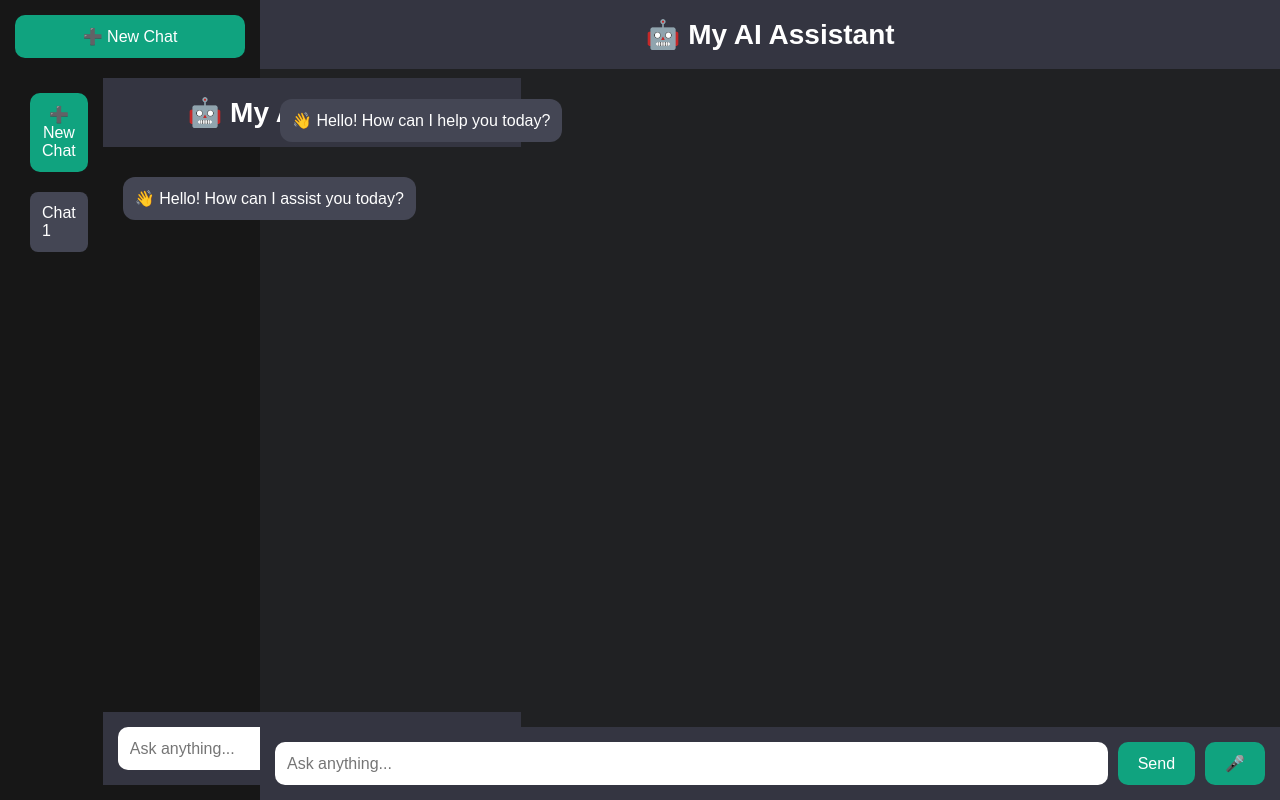
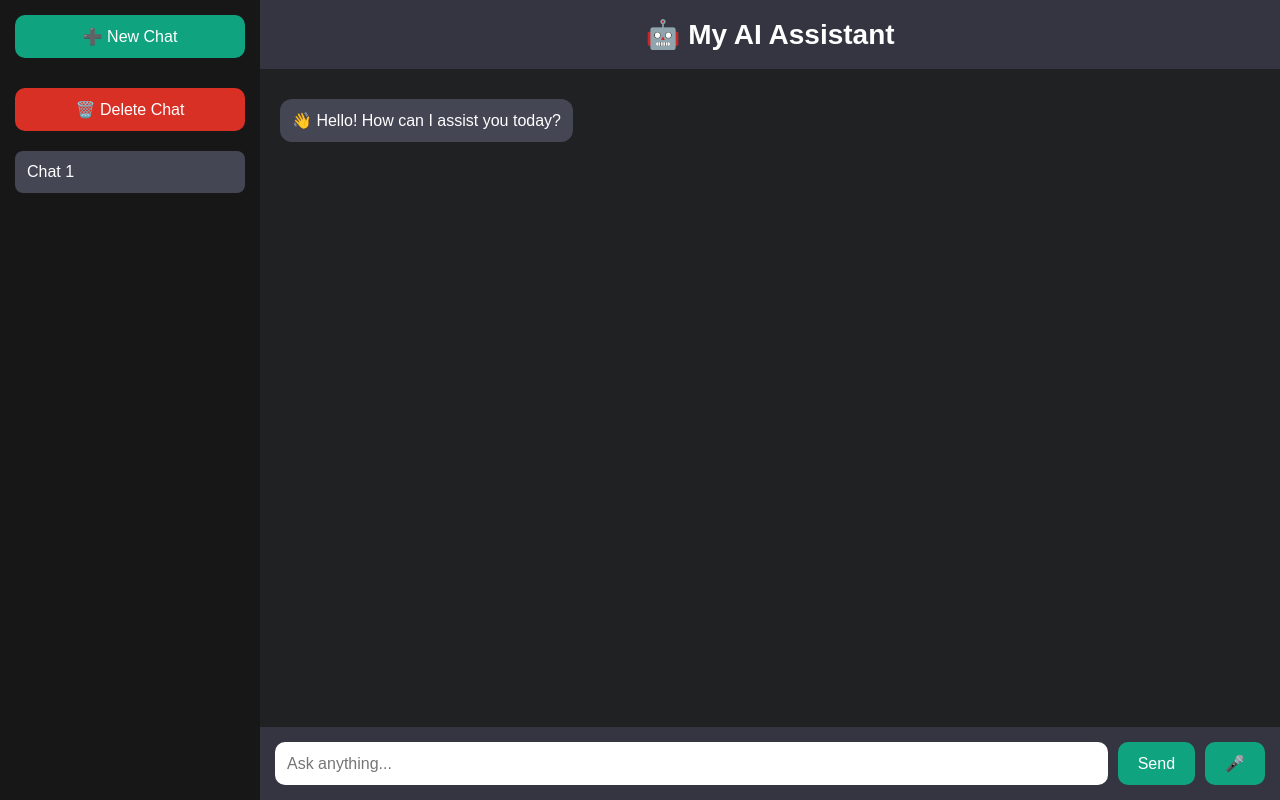
Before and after one commit to krishnapra450-cpu/AI-Chat-v1, a website: page index.html in a window 1280 px wide. Drawn offline with Linux system fonts and the light colour scheme.

Commit message:
Update index.html

```diff
--- a/index.html
+++ b/index.html
@@ -13,33 +13,15 @@
 
     <div class="sidebar">
 
-        <button class="new-chat">
-            ➕ New Chat
-        </button>
-<!DOCTYPE html>
-<html lang="en">
-<head>
-<meta charset="UTF-8">
-<meta name="viewport" content="width=device-width, initial-scale=1.0">
-<title>My AI</title>
-<link rel="stylesheet" href="style.css">
-</head>
-
-<body>
-
-<div class="app">
-
-    <div class="sidebar">
-
-        <button class="new-chat">
+        <button class="new-chat" onclick="newChat()">
             ➕ New Chat
         </button>
 
-        <div id="chat-list">
-            <div class="chat-item active">
-                💬 Chat 1
-            </div>
-        </div>
+        <button class="delete-chat" onclick="deleteCurrentChat()">
+            🗑️ Delete Chat
+        </button>
+
+        <div id="chat-list"></div>
 
     </div>
 
@@ -49,13 +31,7 @@
             🤖 My AI Assistant
         </div>
 
-        <div id="chat-box" class="chat-box">
-
-            <div class="bot-message">
-                👋 Hello! How can I help you today?
-            </div>
-
-        </div>
+        <div id="chat-box" class="chat-box"></div>
 
         <div class="input-area">
 
@@ -65,13 +41,9 @@
                 placeholder="Ask anything..."
             >
 
-            <button onclick="sendMessage()">
-                Send
-            </button>
+            <button onclick="sendMessage()">Send</button>
 
-            <button onclick="startVoice()">
-                🎤
-            </button>
+            <button onclick="startVoice()">🎤</button>
 
         </div>
 
@@ -83,51 +55,3 @@
 
 </body>
 </html>
-        <div id="chat-list">
-            <div class="chat-item active">
-                💬 Chat 1
-            </div>
-        </div>
-
-    </div>
-
-    <div class="main">
-
-        <div class="header">
-            🤖 My AI Assistant
-        </div>
-
-        <div id="chat-box" class="chat-box">
-
-            <div class="bot-message">
-                👋 Hello! How can I help you today?
-            </div>
-
-        </div>
-
-        <div class="input-area">
-
-            <input
-                id="user-input"
-                type="text"
-                placeholder="Ask anything..."
-            >
-
-            <button onclick="sendMessage()">
-                Send
-            </button>
-
-            <button onclick="startVoice()">
-                🎤
-            </button>
-
-        </div>
-
-    </div>
-
-</div>
-
-<script src="script.js"></script>
-
-</body>
-</html>
```
